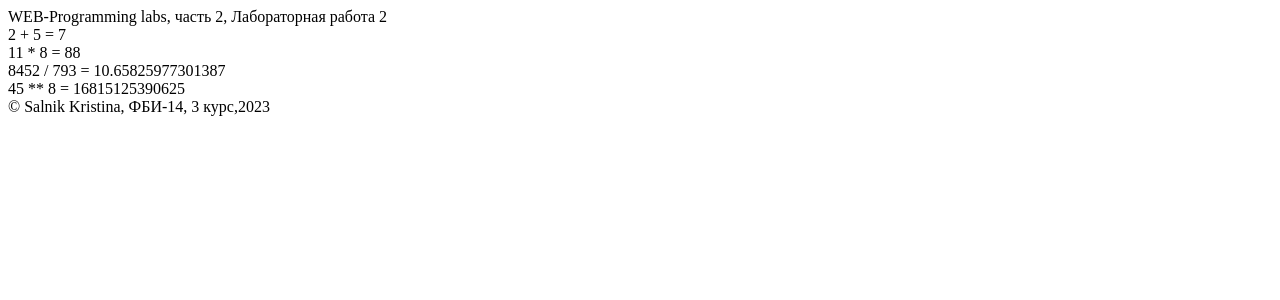
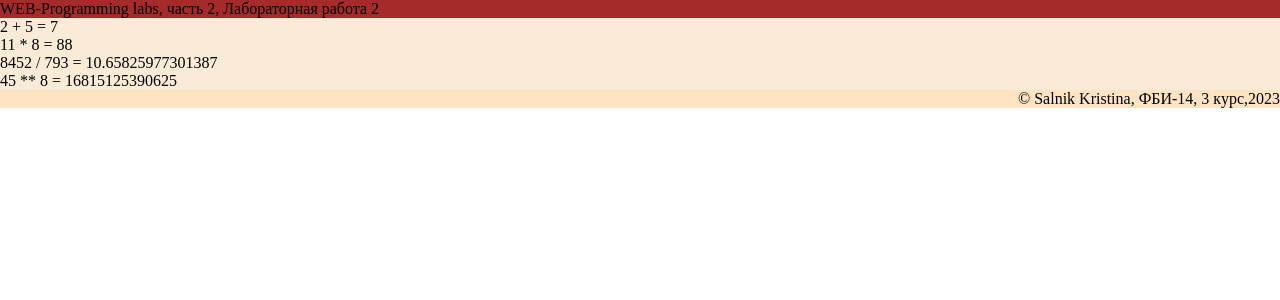
Before and after one commit to KristinaSalnik/Millioner, a Flask app: page /lab2/example in a window 1280 px wide. Shown: the top 300 px of the page. Run offline with Flask 3, Linux system fonts and the light colour scheme.

Commit message:
Подключение стилей

```diff
--- /dev/null
+++ b/static/main.css
@@ -0,0 +1,16 @@
+body {
+    margin: 0;
+}
+
+header {
+    background-color: brown;
+}
+
+main {
+    background-color: antiquewhite;
+}
+
+footer {
+    text-align: right;
+    background-color: bisque;
+}
--- a/templates/example.html
+++ b/templates/example.html
@@ -4,6 +4,7 @@
     <meta charset="UTF-8">
     <meta name="viewport" content="width=device-width, initial-scale=1.0">
     <title>Сальник Кристина Лабораторная 2</title>
+    <link rel="stylesheet" href="{{ url_for('static', filename ='main.css') }}">
 </head>
 <body>
     <header>
```
